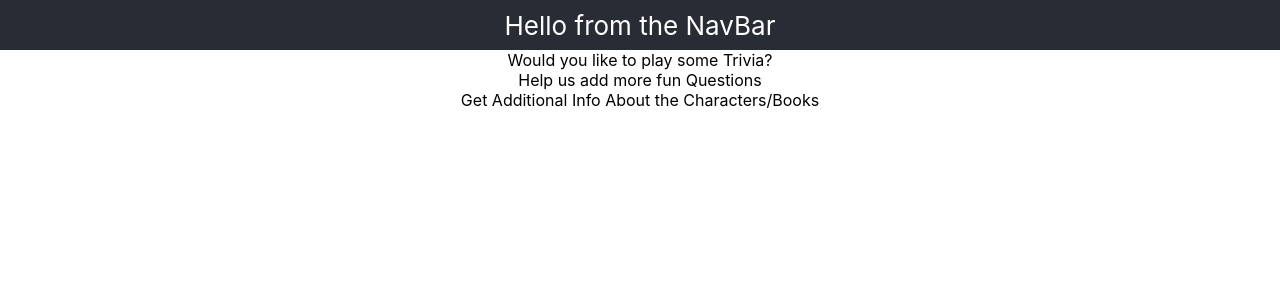
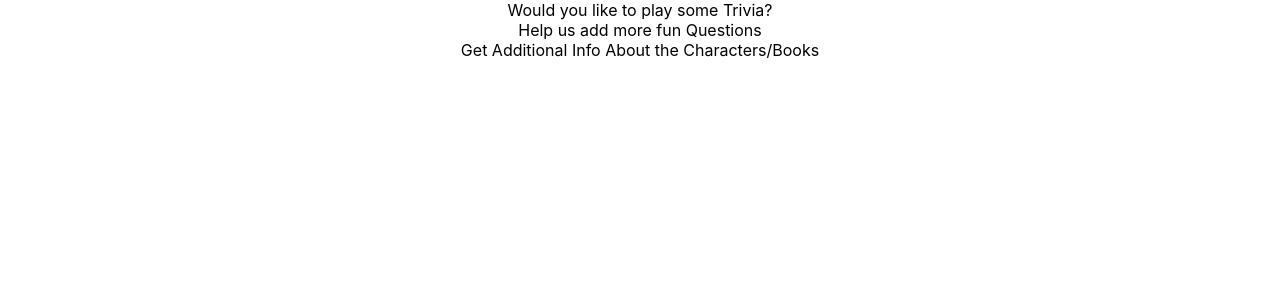
Before and after one commit to Ambarpg80/wizdom-project, a React (Create React App) app: page / in a window 1280 px wide. Shown: the top 300 px of the page. Built offline with nearby package versions, Linux system fonts and the light colour scheme.

Commit message:
added messages to render to page

```diff
--- a/src/App.js
+++ b/src/App.js
@@ -5,9 +5,6 @@ import Homepage from "./components/Homepage.js"
 function App() {
   return (
     <div className="App">
-      <header className="App-header">
-        Hello from the NavBar
-      </header>
       <Homepage />
     </div>
   );
--- a/src/components/AdditionalInfo.js
+++ b/src/components/AdditionalInfo.js
@@ -1,7 +1,7 @@
 import React from "react";
 
 function AdditionalInfo() {
-   console.log('Something Goes Here Too!')
+
 
     return (
         <div>Get Additional Info About the Characters/Books</div>
```
